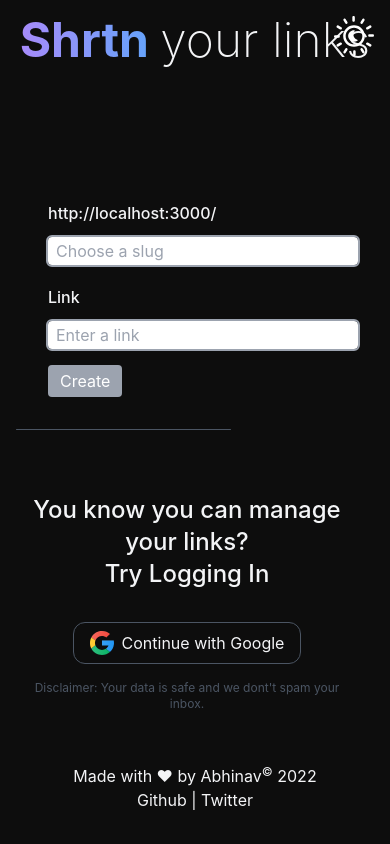
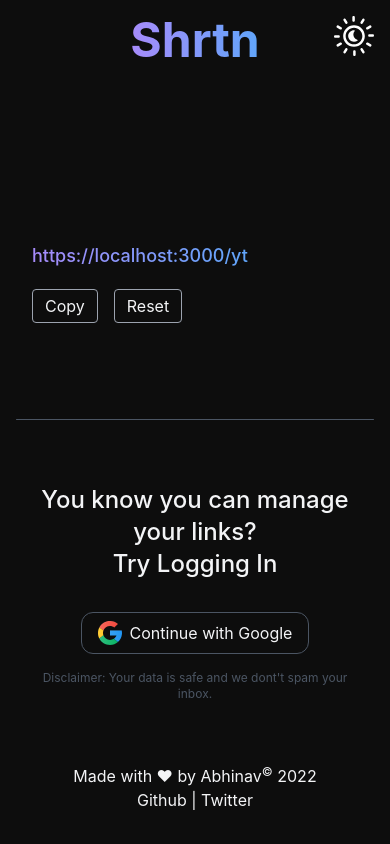
Before and after one commit to abhinav-raman/shrtn, a Next.js app: page / in a window 390 px wide. Built offline with nearby package versions, Linux system fonts and the light colour scheme; no server answers; what ts-debounce would draw is missing.

Commit message:
Aesthetic changes

```diff
--- a/src/components/Header.tsx
+++ b/src/components/Header.tsx
@@ -5,7 +5,7 @@ const Header = () => {
 				<span className="font-bold bg-gradient-to-r from-violet-800 to-blue-800 dark:from-violet-400 dark:to-blue-400 text-transparent bg-clip-text">
 					Shrtn{" "}
 				</span>
-				<span className="font-extralight">your links</span>
+				<span className="font-extralight hidden md:inline">your links</span>
 			</h1>
 		</header>
 	);
--- a/src/components/HomeLogin.tsx
+++ b/src/components/HomeLogin.tsx
@@ -12,7 +12,7 @@ const HomeLogin = ({ userData }: HomeLoginProps) => {
 
 	if (!userData) {
 		return (
-			<section className={`w-full pr-8 pt-[64px] p-4 md:w-1/2`}>
+			<section className={`w-full pt-[64px] p-4 md:w-1/2 md:pr-8`}>
 				<div className="w-full flex items-center flex-col md:items-end">
 					<h1 className="w-full text-center text-2xl mb-4 font-medium md:text-right">
 						You know you can manage your links?
@@ -30,14 +30,14 @@ const HomeLogin = ({ userData }: HomeLoginProps) => {
 	}
 
 	return (
-		<section className={`w-1/2 pr-8 pt-[64px] p-4`}>
-			<h1 className="w-full text-right text-4xl font-medium my-2">
+		<section className={`w-full pt-[64px] p-4 md:w-1/2 md:pr-8`}>
+			<h1 className="w-full text-center text-4xl font-medium my-2 md:text-right">
 				{userData.user?.name}
 			</h1>
-			<h3 className="w-full text-right text-xl font-extralight my-2">
+			<h3 className="w-full text-center text-xl font-extralight my-2 md:text-right">
 				{userData.user?.email}
 			</h3>
-			<div className="w-full text-right my-4">
+			<div className="w-full mt-12 text-center my-4 md:text-right md:mt-0">
 				<button
 					className="bg-gradient-to-r from-violet-800 to-blue-800 dark:from-violet-500 dark:to-blue-500 text-white rounded py-1 px-3 mr-4"
 					onClick={() => router.push("/account")}
--- a/src/components/LinkCreateForm.tsx
+++ b/src/components/LinkCreateForm.tsx
@@ -1,4 +1,5 @@
 import { useSession } from "next-auth/react";
+import Link from "next/link";
 import { useState } from "react";
 
 import { debounce } from "ts-debounce";
@@ -14,7 +15,9 @@ const LinkCreateForm = () => {
 
 	const [enteredUserLink, setEnteredUserLink] = useState<String>("");
 	const [enteredSlug, setEnteredSlug] = useState<String>("");
-	const [responseData, setResponseData] = useState<undefined | any>(null);
+	const [responseData, setResponseData] = useState<undefined | any>({
+		data: { shortUrl: "https://localhost:3000/yt" },
+	});
 	const [slugInvalidMsg, setSlugInvalidMsg] = useState<String>("");
 
 	const createShortLink = async () => {
@@ -29,19 +32,17 @@ const LinkCreateForm = () => {
 	};
 
 	return (
-		<section className={`w-full pl-8 p-4 pr-4 md:w-1/2 md:pr-[min(10rem,10%)]`}>
+		<section className={`w-full p-4 pr-4 md:w-1/2 md:pr-[min(10rem,10%)] md:pl-8`}>
 			{responseData && responseData.data ? (
-				<div className="pt-16">
+				<div className="pt-16 mb-20">
 					<div className="flex w-full text-left my-4">
-						<p className="font-medium text-lg leading-[34px]">
+						<Link href={responseData.data.shortUrl} target="__blank">
+							<a className="bg-gradient-to-r bg-black dark:bg-gray-100 from-violet-800 to-blue-800 dark:from-violet-400 dark:to-blue-400 text-transparent bg-clip-text font-medium text-lg leading-[34px]">
 								{responseData.data.shortUrl}
-						</p>
-						<button
-							className="py-1 px-3 border border-gray-400 mx-2 rounded"
-							onClick={() => window.open(responseData.data.shortUrl, "_blank")}
-						>
-							Go
-						</button>
+							</a>
+						</Link>
+					</div>
+					<div>
 						<button
 							className="py-1 px-3 border border-gray-400 mr-4 rounded"
 							onClick={() =>
@@ -50,9 +51,8 @@ const LinkCreateForm = () => {
 						>
 							Copy
 						</button>
-					</div>
 						<button
-						className="py-1 px-3 border border-gray-400 mr-4 rounded"
+							className="py-1 px-3 border border-gray-400 rounded"
 							onClick={() => {
 								setResponseData(null);
 								setEnteredSlug("");
@@ -61,6 +61,7 @@ const LinkCreateForm = () => {
 						>
 							Reset
 						</button>
+					</div>
 				</div>
 			) : (
 				<>
@@ -82,10 +83,6 @@ const LinkCreateForm = () => {
 								setEnteredSlug(target.value);
 								if (target.value.length === 0) {
 									setSlugInvalidMsg("");
-									return;
-								}
-								if (target.value.length <= 3) {
-									setSlugInvalidMsg("Slug must be atleast 4 characters long");
 									return;
 								}
 								setSlugInvalidMsg("");
@@ -112,7 +109,7 @@ const LinkCreateForm = () => {
 						<button
 							className="px-3 py-1 rounded bg-gradient-to-r from-violet-800 to-blue-800 dark:from-violet-500 dark:to-blue-500 text-white disabled:from-gray-400 disabled:to-gray-400 dark:disabled:from-gray-400 dark:disabled:to-gray-400 disabled:cursor-not-allowed"
 							onClick={createShortLink}
-							disabled={!enteredUserLink.length || enteredSlug.length < 4}
+							disabled={!enteredUserLink.length || !enteredSlug.length}
 						>
 							Create
 						</button>
--- a/src/pages/index.tsx
+++ b/src/pages/index.tsx
@@ -58,7 +58,7 @@ const Home: NextPage<HomeProps> = ({ userData }: HomeProps) => {
 			<main className="flex flex-col-reverse w-full justify-center p-4 md:h-[calc(60vh-6rem)] md:flex-row">
 				<ThemeSwitcher />
 				<HomeLogin userData={userData} />
-				<span className="border-gray-600 border-b w-3/5 h-full rounded md:w-auto md:border-l md:border-b-0"></span>
+				<span className="border-gray-600 border-b w-full h-full rounded md:w-auto md:border-l md:border-b-0"></span>
 				<LinkCreateForm />
 			</main>
 			<Footer />
```
Lines whose indentation alone changed are shown as unchanged.
